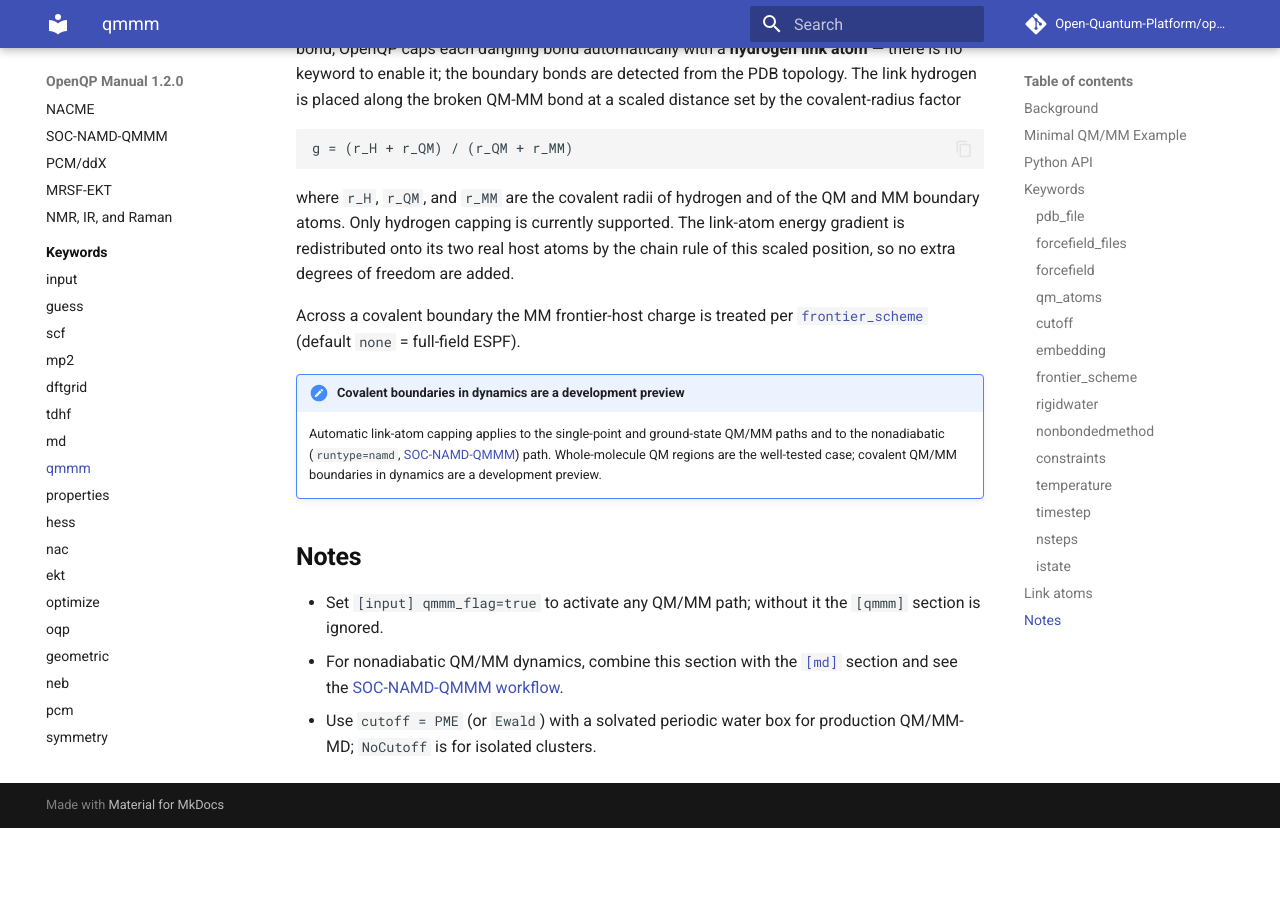
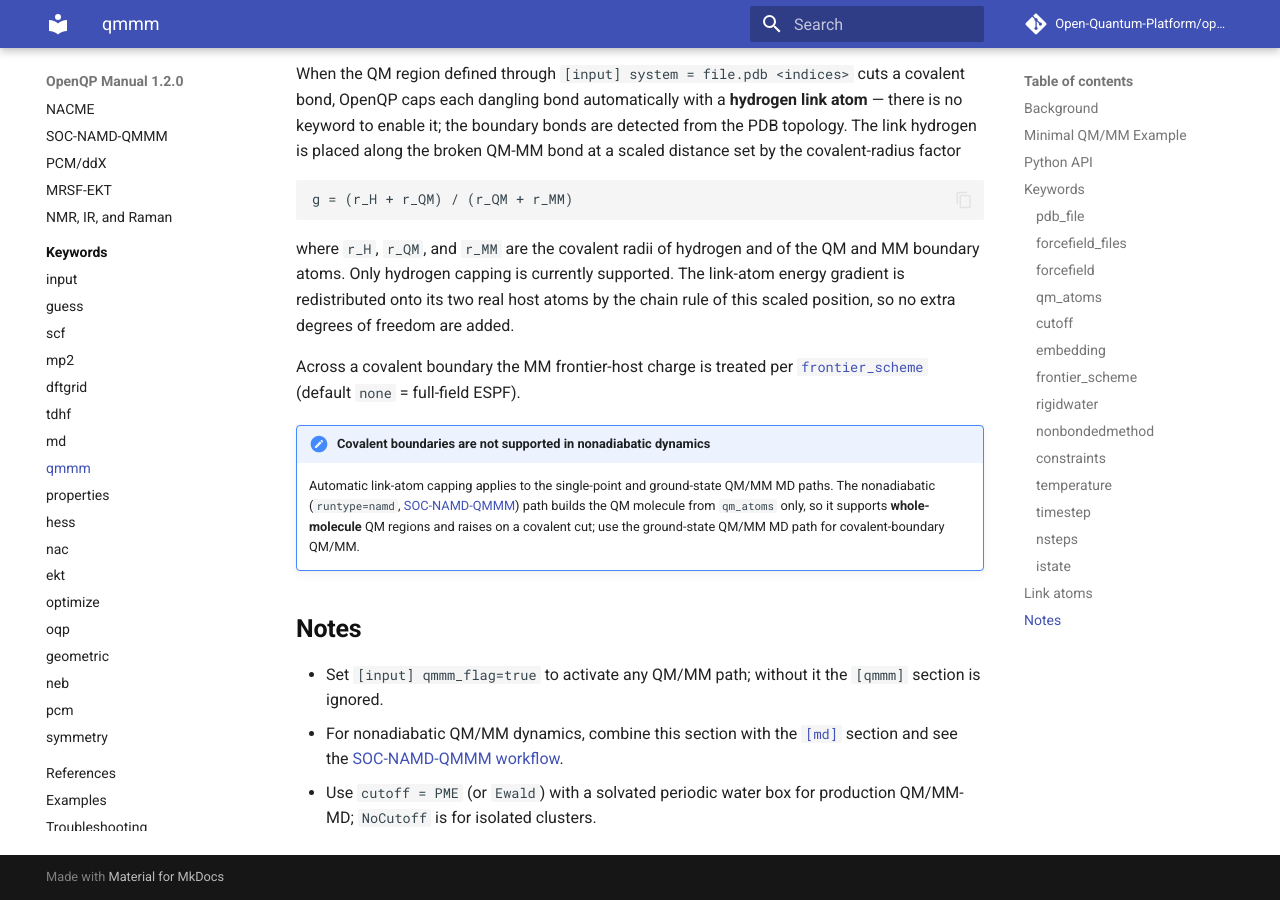
Before and after one commit to Open-Quantum-Platform/openqp-docs, an MkDocs documentation site: the page built from docs/keywords/qmmm.md, in a window 1280 px wide and 900 px high, scrolled down 8512 px. Built offline with MkDocs 1.6.1 and Material for MkDocs 9.7.7, drawn with Linux system fonts in a browser that asks for light colours; comment, search, counter and statistics services are not loaded; before the commit the page ends 9340 px from its top, so only the background shows below that; some of the changed text lies outside the part shown.

Commit message:
docs(qmmm): frontier_scheme covalent boundaries apply to ground-state QM/MM MD, not runtype=namd
The nonadiabatic (runtype=namd) path builds its QM molecule from qm_atoms only and
raises on a covalent cut; covalent-boundary QM/MM (with frontier_scheme) is handled
by the single-point and ground-state QM/MM MD paths. Correct the frontier_scheme
Used-by line and the qm_atoms / link-atom notes accordingly.

```diff
--- a/docs/keywords/qmmm.md
+++ b/docs/keywords/qmmm.md
@@ -166,10 +166,11 @@
 Zero-based indices of the atoms placed in the QM region, as individual indices
 and/or ranges, e.g. `0 1 2` or `0-2` or `0-8 12 15`. Give the indices in
 **ascending order**. Whole-molecule QM selections (e.g. a solute in a solvent
-box) are the common case. When the selection cuts a covalent bond the dangling
-QM bond is capped with a hydrogen [link atom](#link-atoms) and the MM frontier
-charge is treated per [`frontier_scheme`](#frontier_scheme) (development
-preview); see the
+box) are the common case, and the only case supported by the nonadiabatic
+(`runtype=namd`) path. In the single-point and ground-state QM/MM MD paths a
+selection that cuts a covalent bond is capped with a hydrogen
+[link atom](#link-atoms) and the MM frontier charge is treated per
+[`frontier_scheme`](#frontier_scheme); see the
 [SOC-NAMD-QMMM scope note](../workflows/soc-namd-qmmm.md#scope-and-limitations).
 
 ### `cutoff`
@@ -212,12 +213,15 @@
 | Type | string |
 | Default | `none` |
 | Values | `none`, `rcd`, `rc`, `z1` |
-| Used by | ESPF electrostatics at a covalent QM/MM boundary (`runtype=namd`) |
+| Used by | ESPF electrostatics at a covalent QM/MM boundary (ground-state QM/MM MD) |
 
 When the QM/MM partition cuts a covalent bond, the MM host atom (`M1`, the MM end
 of the severed bond) sits ~1.5 Å from the QM density. `frontier_scheme` selects
 how that frontier charge is treated in the ESPF embedding. It is a **no-op for
-whole-molecule QM regions** (no cut bond).
+whole-molecule QM regions** (no cut bond). Covalent QM/MM boundaries are handled
+by the single-point and ground-state QM/MM MD paths; the nonadiabatic
+(`runtype=namd`) path builds its QM molecule from `qm_atoms` only and does not
+support a covalent cut.
 
 | Value | Meaning |
 | --- | --- |
@@ -328,12 +332,13 @@
 Across a covalent boundary the MM frontier-host charge is treated per
 [`frontier_scheme`](#frontier_scheme) (default `none` = full-field ESPF).
 
-!!! note "Covalent boundaries in dynamics are a development preview"
+!!! note "Covalent boundaries are not supported in nonadiabatic dynamics"
     Automatic link-atom capping applies to the single-point and ground-state
-    QM/MM paths and to the nonadiabatic (`runtype=namd`,
-    [SOC-NAMD-QMMM](../workflows/soc-namd-qmmm.md)) path. Whole-molecule QM
-    regions are the well-tested case; covalent QM/MM boundaries in dynamics are a
-    development preview.
+    QM/MM MD paths. The nonadiabatic (`runtype=namd`,
+    [SOC-NAMD-QMMM](../workflows/soc-namd-qmmm.md)) path builds the QM molecule
+    from `qm_atoms` only, so it supports **whole-molecule** QM regions and raises
+    on a covalent cut; use the ground-state QM/MM MD path for covalent-boundary
+    QM/MM.
 
 ## Notes
 
```
